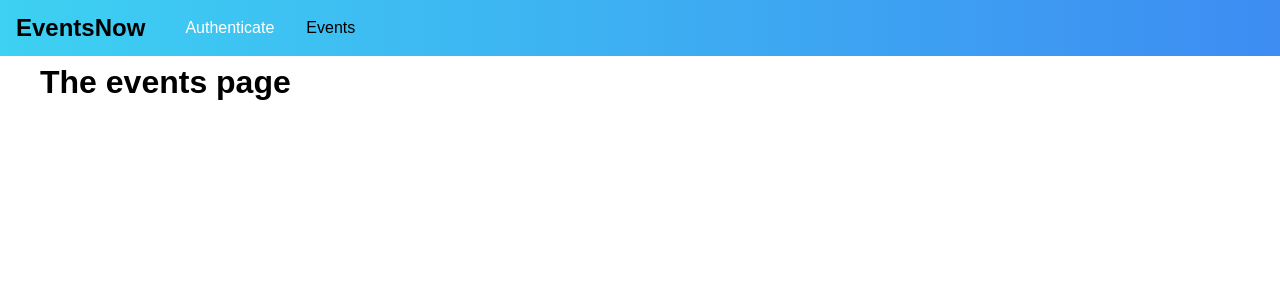
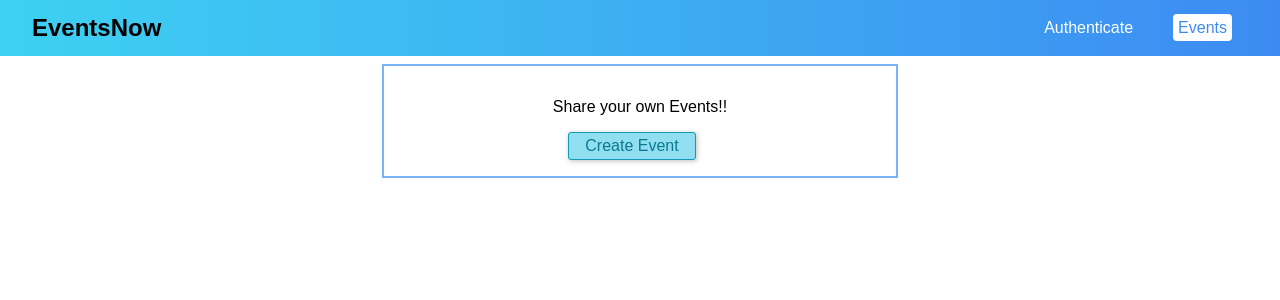
Before and after one commit to Stereoraj/GraphQL-sample, a React (Create React App) app in the folder client/: page /events in a window 1280 px wide. Shown: the top 300 px of the page. Built offline with nearby package versions, Linux system fonts and the light colour scheme; the HTML template or start-up script is replaced by a standard one.

Commit message:
Add modal to the event page

```diff
--- a/client/src/App.js
+++ b/client/src/App.js
@@ -36,12 +36,12 @@ class App extends Component {
           <MainNavigation />
           <main className="main-content">
             <Switch>
-              {!this.state.token && <Redirect from="/" to="/auth" exact/>}
               {this.state.token && <Redirect from="/" to="/events" exact/>}
               {this.state.token && <Redirect from="/auth" to="/events" exact/>}
               {!this.state.token && <Route path="/auth" component={AuthPage} />}
               <Route path="/events" component={EventsPage} />
               {this.state.token && <Route path="/bookings" component={BookingsPage} />}
+              {!this.state.token && <Redirect to="/auth" exact/>}
             </Switch>
           </main>
         </AuthContext.Provider>
--- /dev/null
+++ b/client/src/components/Backdrop/Backdrop.css
@@ -0,0 +1,8 @@
+.backdrop {
+    position: fixed;
+    top: 0;
+    left: 0;
+    height: 100vh;
+    width: 100%;
+    background: rgba(0, 0, 0, 0.75);
+}
--- /dev/null
+++ b/client/src/components/Backdrop/Backdrop.js
@@ -0,0 +1,7 @@
+import React from "react";
+
+import "./Backdrop.css";
+
+const Backdrop = props => <div className="backdrop"></div>;
+
+export default Backdrop;
--- /dev/null
+++ b/client/src/components/Modal/Modal.css
@@ -0,0 +1,36 @@
+.modal {
+    width: 90%;
+    background: white;
+    box-shadow: 0 2px 8px rgba(0, 0, 0, 0.3);
+    position: fixed;
+    top: 20vh;
+    left: 5%;
+}
+
+.modal__header {
+    padding: 1rem;
+    background: #3DD1F2;
+    color: white;
+}
+
+.modal__header h1 {
+    margin: 0;
+    font-size: 1.2rem;
+}
+
+.modal__content {
+    padding: 1rem;
+}
+
+.modal__actions {
+    display: flex;
+    justify-content: flex-end;
+    padding: 1rem;
+}
+
+@media (min-width: 768px) {
+    .modal {
+        width: 50rem;
+        left: calc((100% - 30rem) / 2);
+    }
+}
--- /dev/null
+++ b/client/src/components/Modal/Modal.js
@@ -0,0 +1,19 @@
+import React from "react";
+
+import "./Modal.css";
+
+const Modal = props => {
+    return(
+        <div className="modal">
+            <header className="modal__header"><h1>{props.title}</h1></header>
+            <section className="modal__content"></section>
+                {props.children}
+            <section className="modal__actions">
+                {props.canCancel && <button className="btn" onClick={props.onCancel}>Cancel</button>}
+                {props.canConfirm &&<button className="btn" onClick={props.onConfirm}>Confirm</button>}
+            </section>
+        </div>
+    );
+};
+
+export default Modal;
--- a/client/src/components/Navigation/MainNavigation.css
+++ b/client/src/components/Navigation/MainNavigation.css
@@ -6,9 +6,11 @@
     height: 3.5rem;
     /* background: gray;  */
     background: linear-gradient(to right, #3DD1F2, #3D8BF2);
-    padding: 0 1rem;
+    padding: 0 2rem;
     display: flex;
     align-items: center;
+    justify-content: space-between;
+    box-sizing: border-box;
 }
 
 .main-navigation__logo h1{
@@ -25,19 +27,31 @@
     padding: 0;
     display: flex;
     list-style: none;
+    align-items: center;
 }
 
 .main-navigation__items li {
     margin: 0 1rem;
 }
 
-.main-navigation__items a {
+.main-navigation__items a,
+.main-navigation__items button {
     text-decoration: none;
     color: white;
+    padding: 0.25rem 0.5rem;
+    border: none;
+    font: inherit;
+    background: transparent;
+    cursor: pointer;
 }
 
 .main-navigation__items a:hover,
+.main-navigation__items button:hover,
+.main-navigation__items button:active,
 .main-navigation__items a:active,
 .main-navigation__items a.active {
-    color: #000;
+    color: #3D8BF2;
+    background: white;
+    border-radius: 4px;
+    padding: 5px;
 }
--- a/client/src/components/Navigation/MainNavigation.js
+++ b/client/src/components/Navigation/MainNavigation.js
@@ -20,9 +20,16 @@ const MainNavigation = props => (
                             <li>
                                 <NavLink to="/events">Events</NavLink>
                             </li>
-                            {context.token && <li>
+                            {context.token &&
+                            <React.Fragment>
+                             <li>
                                 <NavLink to="/bookings">Bookings</NavLink>
-                            </li>}
+                            </li>
+                            <li>
+                                <button onClick={context.logout}>Logout</button>
+                            </li>
+                            </React.Fragment>
+                            }
                         </ul>
                     </nav>
                 </header>
--- a/client/src/index.css
+++ b/client/src/index.css
@@ -3,3 +3,39 @@ body {
   padding: 0;
   font-family: sans-serif;
 }
+
+.form-control label,
+.form-control input {
+    width: 100%;
+    font-size: 1rem;
+    padding: 0.2rem;
+    display: block;
+}
+
+.form-control label {
+    margin-bottom: 0.5rem;
+}
+
+.form-control {
+    margin-bottom: 1rem;
+}
+
+.form-actions button ,
+.btn {
+    background: rgb(144, 223, 240);
+    font: inherit;
+    border: 1px solid rgb(18, 154, 184);
+    border-radius: 3px;
+    padding: 0.25rem 1rem;
+    margin-right: 1rem;
+    box-shadow: 1px 1px 5px rgba(0, 0, 0, 0.26);
+    color: rgb(10, 120, 145);
+    cursor: pointer;
+}
+
+.form-actions button:hover,
+.form-actions button:active,
+.btn:hover {
+    background: rgb(95, 219, 247);
+    border: 2px solid rgb(2, 133, 162);
+}
--- /dev/null
+++ b/client/src/pages/Events.css
@@ -0,0 +1,10 @@
+.events-control {
+    text-align: center;
+    border-width: 2px;
+    border-style: solid;
+    border-color:rgb(121, 177, 250);
+    padding: 1rem;
+    margin: 2rem auto;
+    width: 30rem;
+    max-width: 80%;
+}
--- a/client/src/pages/Events.js
+++ b/client/src/pages/Events.js
@@ -1,10 +1,43 @@
 import React, { Component } from "react";
 
+import Modal from "../components/Modal/Modal";
+import Backdrop from "../components/Backdrop/Backdrop";
+import "./Events.css";
+
 class EventsPage extends Component {
+    state = {
+        creating: false,
+    };
+
+    startCreateEventHandler = () => {
+        this.setState({creating: true});
+    };
+
+    modalConfirmHandler = () => {
+        this.setState({
+            creating: false
+        });
+    };
+
+    modalCancelHandler = () => {
+        this.setState({
+            creating: false
+        });
+    };
+
     render() {
         return (
-            <h1> The events page </h1>
-        );
+        <React.Fragment>
+            {this.state.creating && <Backdrop />}
+            {this.state.creating && <Modal title="the modal title" canCancel canConfirm onCancel={this.modalCancelHandler} onConfirm={this.modalConfirmHandler}>
+                <p>Modal Content</p>
+            </Modal>}
+            <div className="events-control">
+                <p> Share your own Events!! </p>
+                <button className="btn" onClick={this.startCreateEventHandler}>Create Event</button>
+            </div>
+        </React.Fragment>
+        )
     }
 }
 
```
